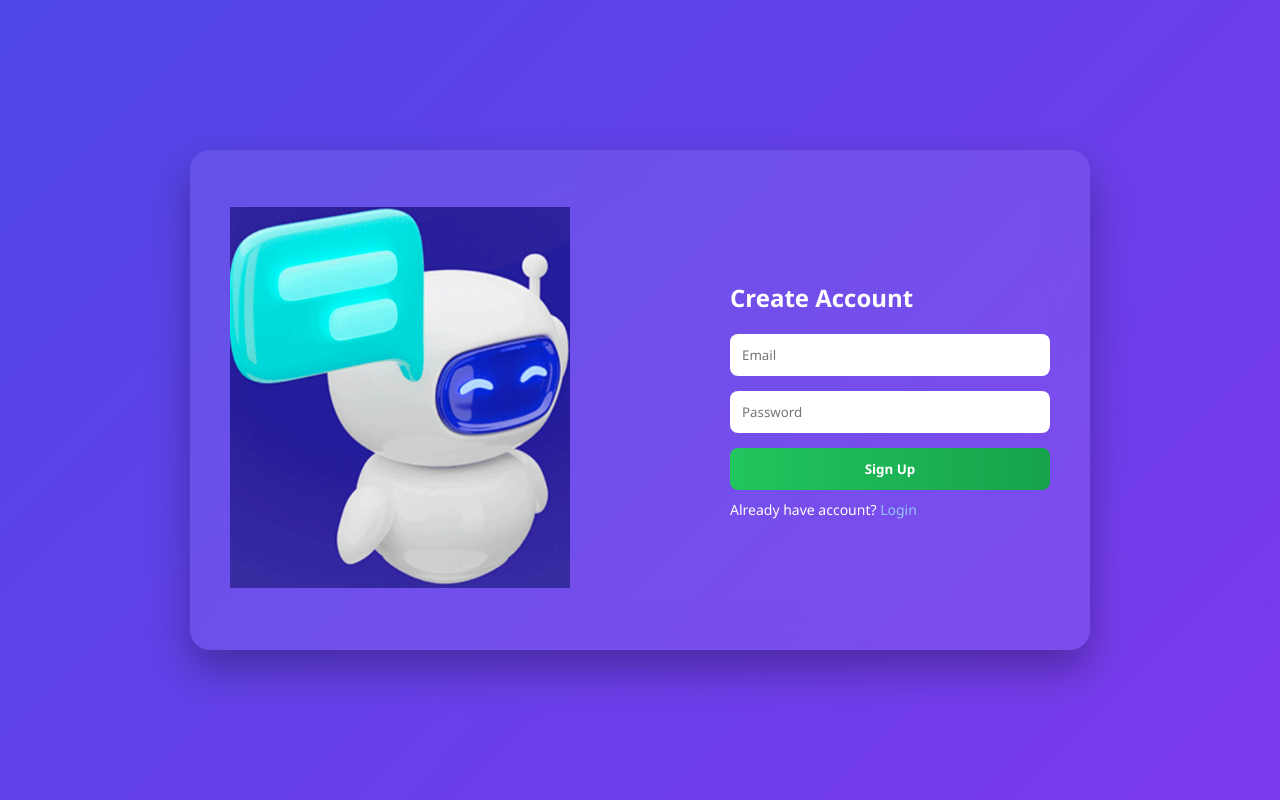
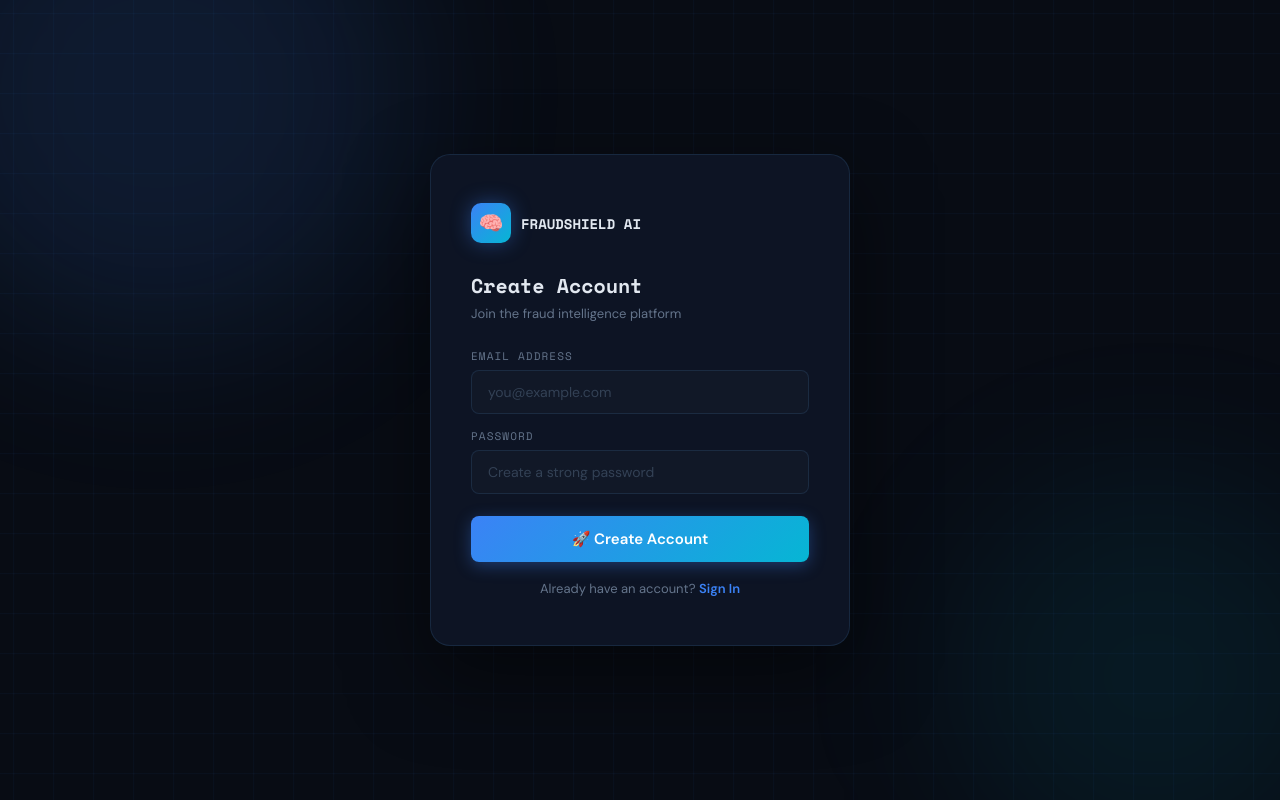
Before and after one commit to gayathrichowdary-a/ai-detection, a Flask app: page /signup in a window 1280 px wide. Run offline with Flask 3, Linux system fonts and the light colour scheme.

Commit message:
Refactor signup.html with updated styles and structure

```diff
--- a/templates/signup.html
+++ b/templates/signup.html
@@ -1,113 +1,51 @@
 <!DOCTYPE html>
-<html>
+<html lang="en">
 <head>
-<title>Sign Up</title>
-
+<meta charset="UTF-8">
+<title>Sign Up | FraudShield AI</title>
+<link href="https://fonts.googleapis.com/css2?family=Space+Mono:wght@400;700&family=DM+Sans:wght@300;400;500;600;700&display=swap" rel="stylesheet">
 <style>
-
-*{
-margin:0;
-padding:0;
-box-sizing:border-box;
-font-family:"Segoe UI",sans-serif;
-}
-
-body{
-height:100vh;
-display:flex;
-justify-content:center;
-align-items:center;
-background:linear-gradient(135deg,#4f46e5,#7c3aed);
-}
-
-.container{
-width:900px;
-height:500px;
-background:rgba(255,255,255,0.08);
-backdrop-filter:blur(20px);
-border-radius:20px;
-display:flex;
-align-items:center;
-justify-content:space-between;
-padding:40px;
-box-shadow:0 20px 40px rgba(0,0,0,0.3);
-}
-
-.left img{
-width:340px;
-}
-
-.right{
-width:320px;
-color:white;
-}
-
-.right h2{
-margin-bottom:20px;
-}
-
-input{
-width:100%;
-padding:12px;
-margin-bottom:15px;
-border:none;
-border-radius:8px;
-outline:none;
-}
-
-button{
-width:100%;
-padding:12px;
-border:none;
-border-radius:8px;
-background:linear-gradient(90deg,#22c55e,#16a34a);
-color:white;
-font-weight:bold;
-cursor:pointer;
-}
-
-.login{
-margin-top:10px;
-font-size:14px;
-}
-
-.login a{
-color:#93c5fd;
-text-decoration:none;
-}
-
+:root{--bg:#080c14;--surface:#0d1424;--border:rgba(99,179,255,0.12);--accent:#3b82f6;--accent2:#06b6d4;--text:#e2e8f0;--text-dim:#64748b;--text-muted:#334155;--success:#10b981;}
+*{margin:0;padding:0;box-sizing:border-box;}
+body{background:var(--bg);color:var(--text);font-family:'DM Sans',sans-serif;min-height:100vh;display:flex;align-items:center;justify-content:center;overflow:hidden;}
+body::before{content:'';position:fixed;inset:0;background-image:linear-gradient(rgba(59,130,246,0.05) 1px,transparent 1px),linear-gradient(90deg,rgba(59,130,246,0.05) 1px,transparent 1px);background-size:40px 40px;animation:gridMove 20s linear infinite;}
+@keyframes gridMove{0%{background-position:0 0;}100%{background-position:40px 40px;}}
+.orb{position:fixed;border-radius:50%;filter:blur(80px);pointer-events:none;}
+.orb1{width:500px;height:500px;background:rgba(59,130,246,0.12);top:-150px;left:-100px;animation:orbFloat 8s ease-in-out infinite;}
+.orb2{width:400px;height:400px;background:rgba(6,182,212,0.08);bottom:-100px;right:-50px;animation:orbFloat 10s ease-in-out infinite reverse;}
+@keyframes orbFloat{0%,100%{transform:translate(0,0);}50%{transform:translate(30px,-30px);}}
+.card{position:relative;z-index:10;width:420px;background:var(--surface);border:1px solid var(--border);border-radius:20px;padding:48px 40px;box-shadow:0 30px 80px rgba(0,0,0,0.5);animation:cardIn 0.6s cubic-bezier(0.16,1,0.3,1);}
+@keyframes cardIn{from{opacity:0;transform:translateY(30px) scale(0.97);}to{opacity:1;transform:translateY(0) scale(1);}}
+.logo{display:flex;align-items:center;gap:10px;margin-bottom:28px;}
+.logo-icon{width:40px;height:40px;background:linear-gradient(135deg,var(--accent),var(--accent2));border-radius:10px;display:flex;align-items:center;justify-content:center;font-size:20px;box-shadow:0 0 20px rgba(59,130,246,0.4);}
+.logo-text{font-family:'Space Mono',monospace;font-size:14px;font-weight:700;}
+h2{font-family:'Space Mono',monospace;font-size:20px;margin-bottom:5px;}
+.sub{font-size:13px;color:var(--text-dim);margin-bottom:26px;}
+.form-group{display:flex;flex-direction:column;gap:6px;margin-bottom:14px;}
+.form-group label{font-size:11px;color:var(--text-dim);font-family:'Space Mono',monospace;letter-spacing:0.1em;}
+.form-group input{background:#111827;border:1px solid var(--border);border-radius:8px;padding:12px 16px;color:var(--text);font-family:'DM Sans',sans-serif;font-size:14px;outline:none;transition:border-color 0.2s,box-shadow 0.2s;}
+.form-group input:focus{border-color:var(--accent);box-shadow:0 0 0 3px rgba(59,130,246,0.12);}
+.form-group input::placeholder{color:var(--text-muted);}
+.btn{width:100%;padding:13px;background:linear-gradient(135deg,var(--accent),var(--accent2));border:none;border-radius:8px;color:white;font-family:'DM Sans',sans-serif;font-size:15px;font-weight:600;cursor:pointer;margin-top:8px;transition:all 0.2s;box-shadow:0 4px 16px rgba(59,130,246,0.35);}
+.btn:hover{transform:translateY(-2px);box-shadow:0 8px 24px rgba(59,130,246,0.5);}
+.login-link{text-align:center;font-size:13px;color:var(--text-dim);margin-top:18px;}
+.login-link a{color:var(--accent);text-decoration:none;font-weight:600;}
+.error{background:rgba(239,68,68,0.1);border:1px solid rgba(239,68,68,0.3);border-radius:8px;padding:10px 14px;font-size:13px;color:#ef4444;margin-bottom:14px;}
 </style>
-
 </head>
-
 <body>
-
-<div class="container">
-
-<div class="left">
-<img src="{{ url_for('static', filename='robot.png') }}">
+<div class="orb orb1"></div><div class="orb orb2"></div>
+<div class="card">
+  <div class="logo"><div class="logo-icon">🧠</div><div class="logo-text">FRAUDSHIELD AI</div></div>
+  <h2>Create Account</h2>
+  <p class="sub">Join the fraud intelligence platform</p>
+  {% if error %}<div class="error">⚠️ {{ error }}</div>{% endif %}
+  <form action="/signup" method="POST">
+    <div class="form-group"><label>EMAIL ADDRESS</label><input type="email" name="email" placeholder="you@example.com" required></div>
+    <div class="form-group"><label>PASSWORD</label><input type="password" name="password" placeholder="Create a strong password" required></div>
+    <button type="submit" class="btn">🚀 Create Account</button>
+  </form>
+  <div class="login-link">Already have an account? <a href="/login">Sign In</a></div>
 </div>
-
-<div class="right">
-
-<h2>Create Account</h2>
-
-<form method="POST" action="/signup">
-
-<input type="email" name="email" placeholder="Email" required>
-
-<input type="password" name="password" placeholder="Password" required>
-
-<button type="submit">Sign Up</button>
-
-</form>
-
-<div class="login">
-Already have account? <a href="/login">Login</a>
-</div>
-
-</div>
-</div>
-
 </body>
 </html>
```
